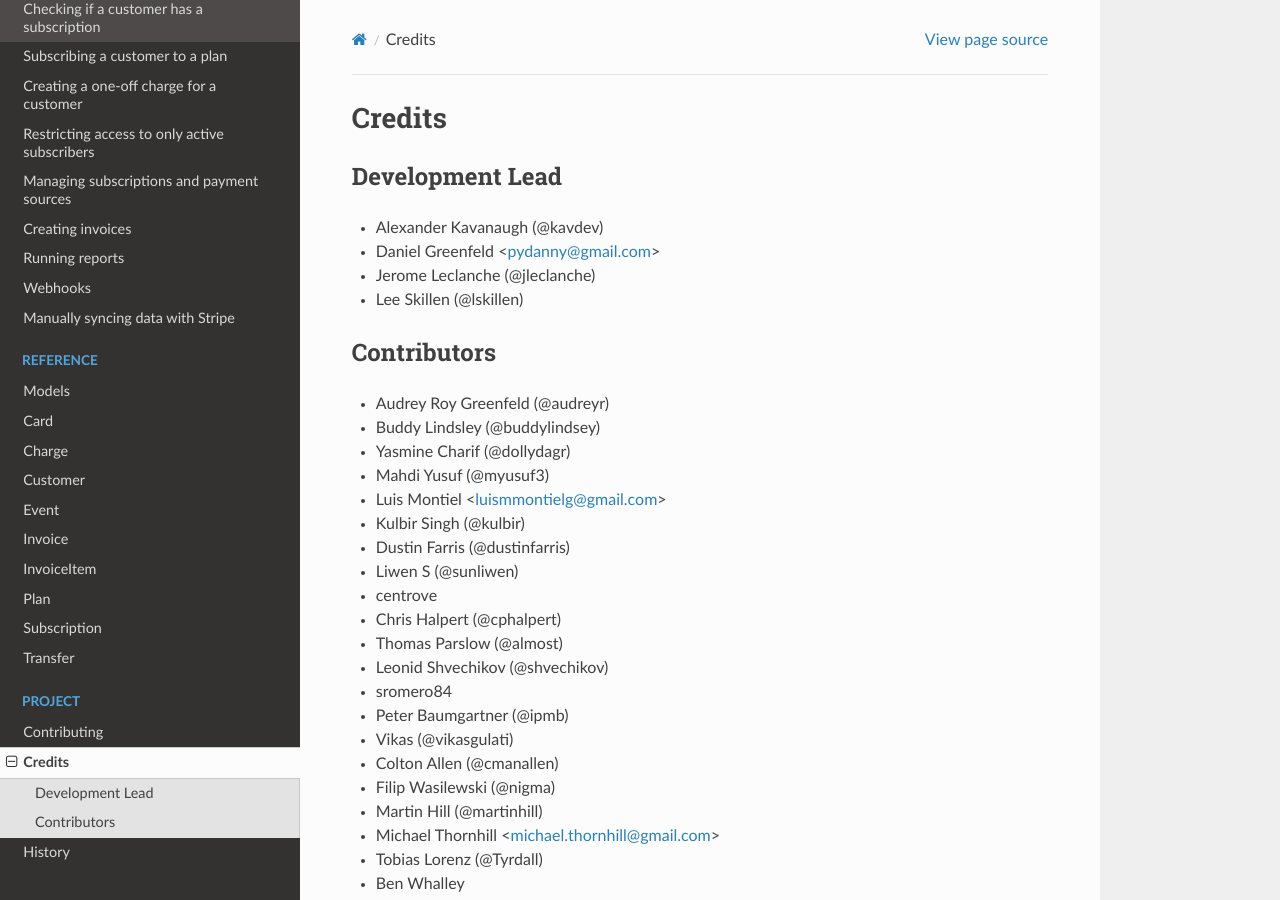
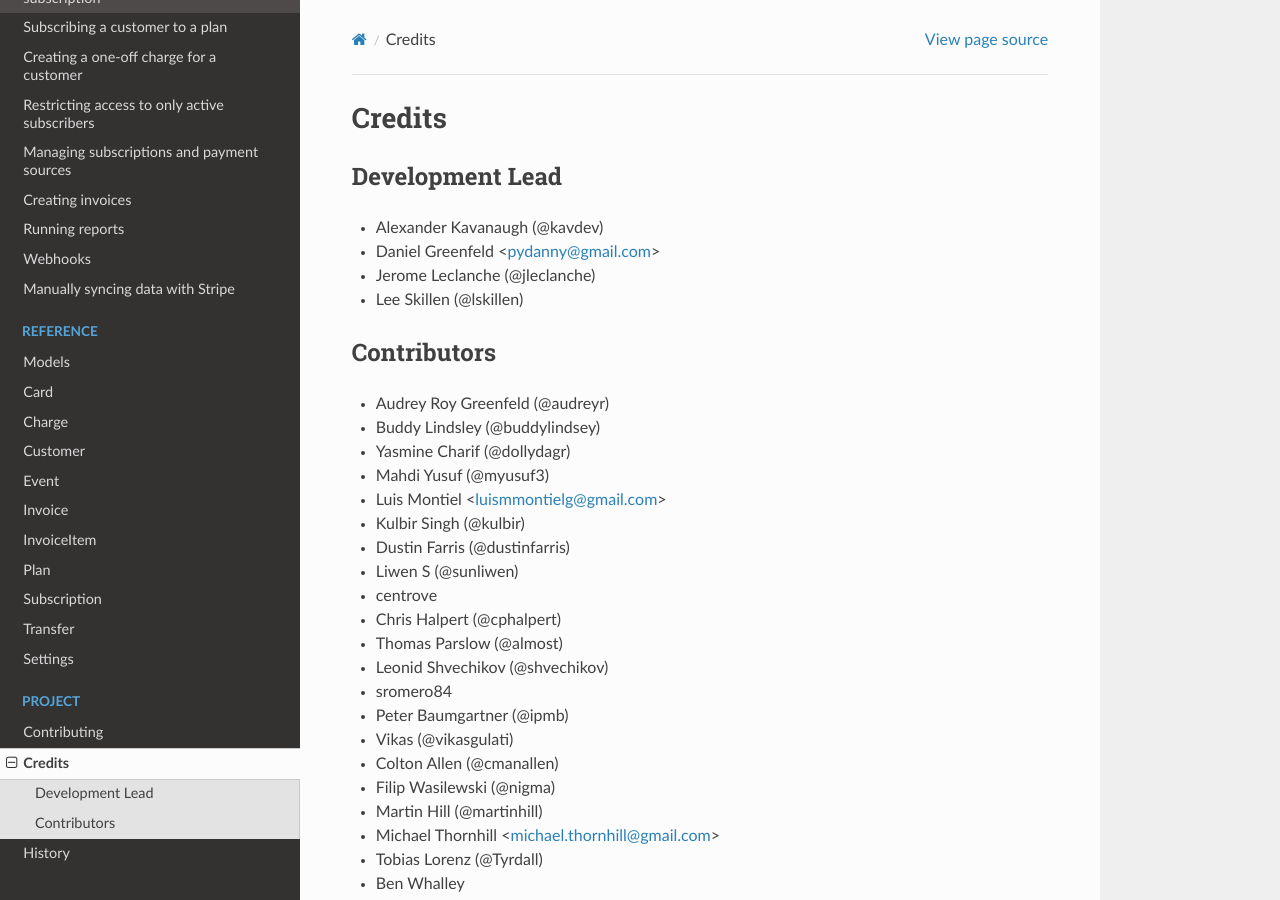
Before and after one commit to dj-stripe/dj-stripe, a Sphinx documentation site: the page built from docs/authors.rst, in a window 1280 px wide and 900 px high. Built offline with Sphinx 7.4.7 and the Read the Docs theme 2.0.0, drawn with Linux system fonts in a browser that asks for light colours; pages that are not in the unit, such as notebooks, are missing from menus.

Commit message:
Put settings.rst under Reference toctree

```diff
--- a/docs/index.rst
+++ b/docs/index.rst
@@ -48,6 +47,7 @@ Contents
 
    models
    api/*
+   settings
 
 .. toctree::
    :caption: Project
```
Also changed, not shown: other parts of docs/index.rst (+0 -1 lines).
